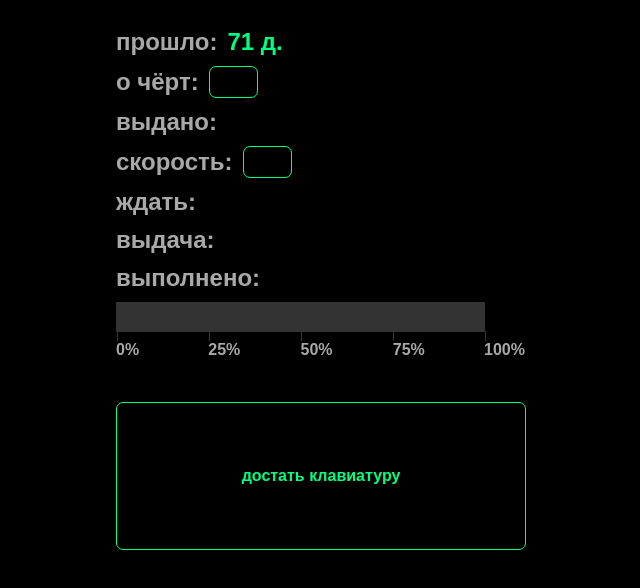
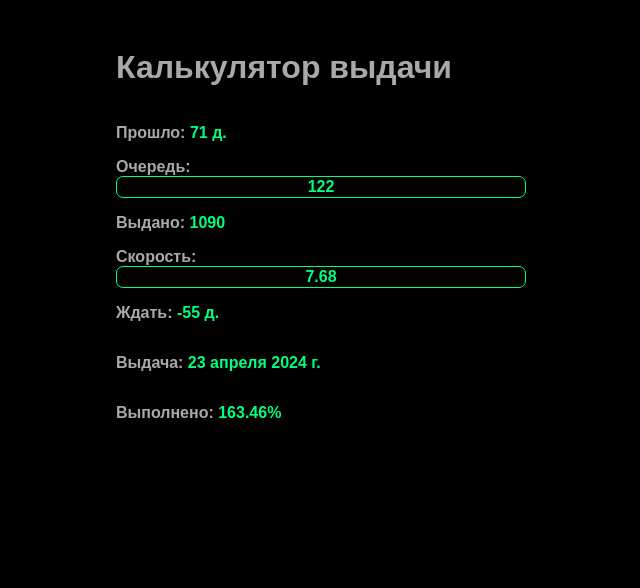
Before and after one commit to 74101/calc, a plain HTML site: page index.html in a window 1280 px wide. Shown: the whole page, without its empty margins (319-959 px from the left). Drawn offline with Linux system fonts and the light colour scheme.

Commit message:
Update index.html

```diff
--- a/index.html
+++ b/index.html
@@ -120,107 +120,72 @@
 </head>
 
 <body>
-  <h2>прошло: <span class="q0"></span></h2>
-  <div>
-    <label>
-      <h2>о чёрт: <input class="input" type="number" min="1" max="3"></h2>
-    </label>
-  </div>
-  <h2>выдано: <span class="q1"></span></h2>
-  <h2>скорость: <input class="q2 input-recalc" type="number" min="1" max="3"></h2>
-  <h2>ждать: <span class="q3"></span></h2>
-  <h2>выдача: <span class="q4"></span></h2>
-  <h2>выполнено: <span class="q5"></span></h2>
-  <div class="bar_outer">
-    <div class="bar_inner" style="width:0"></div>
-    <div class="m m0">0%</div>
-    <div class="m m25">25%</div>
-    <div class="m m50">50%</div>
-    <div class="m m75">75%</div>
-    <div class="m m100">100%</div>
-  </div>
-  <button>достать клавиатуру</button>
-  <script>
-document.addEventListener('DOMContentLoaded', () => {
-  const button = document.querySelector('button');
-  const input = document.querySelector('.input'); // Первый инпут
-  const inputRecalc = document.querySelector('.input-recalc'); // Второй инпут
-  input.focus();
-  button.click();
-  button.addEventListener('click', function (evt) {
-    input.focus();
-  });
 
-  const time1 = new Date('2024-07-17').getTime();
-  const time2 = new Date().getTime();
+    <h1>Калькулятор выдачи</h1>
+    <p>Прошло: <span id="days-passed">71 д.</span></p>
+    <label for="queue-input">Очередь:</label>
+    <input type="number" id="queue-input" value="122" />
+    <p>Выдано: <span id="issued">545</span></p>
+    <label for="speed-input">Скорость:</label>
+    <input type="number" id="speed-input" value="7.68" step="0.01" />
+    <p>Ждать: <span id="days-wait">16 д.</span></p>
+    <p>Выдача: <span id="issue-date">12 октября 2024</span></p>
+    <p>Выполнено: <span id="completion">82%</span></p>
 
-  const differenceInMilliseconds = time2 - time1;
-  const differenceInDays = Math.round(differenceInMilliseconds / (1000 * 60 * 60 * 24));
+    <script>
+        // Исходные данные
+        const initialQueue = 667;
+        const initialDate = new Date("2024-06-17");
 
-  const Q = 667;
-  const q0 = document.querySelector('.q0');
-  const q1 = document.querySelector('.q1');
-  const q2 = document.querySelector('.q2');
-  const q3 = document.querySelector('.q3');
-  const q4 = document.querySelector('.q4');
-  const q5 = document.querySelector('.q5');
-  const bar_inner = document.querySelector('.bar_inner');
+        // Получаем элементы DOM
+        const queueInput = document.getElementById("queue-input");
+        const speedInput = document.getElementById("speed-input");
+        const issuedElem = document.getElementById("issued");
+        const daysWaitElem = document.getElementById("days-wait");
+        const issueDateElem = document.getElementById("issue-date");
+        const completionElem = document.getElementById("completion");
 
-  q0.innerHTML = differenceInDays + ' д.';
+        // Начальные значения
+        let issued = 545; // выдано
+        let daysPassed = 71; // прошло дней
 
-  function calc(value, speed) {
-    let difference = Q - value;
-    let wait = 0;
-    if (speed) {
-      wait = Math.round(value / speed);
-    } else {
-      wait = Math.round(value / (difference / differenceInDays));
-    }
-    let today = new Date();
-    today.setDate(today.getDate() + wait);
-    let dd = String(today.getDate()).padStart(2, '0');
-    let mm = String(today.getMonth() + 1).padStart(2, '0');
-    let yyyy = today.getFullYear();
+        // Функция для обновления значений
+        function updateValues() {
+            // Получаем текущее значение очереди и скорости
+            const currentQueue = parseInt(queueInput.value);
+            const currentSpeed = parseFloat(speedInput.value);
 
-    // Названия месяцев
-    const monthNames = [
-      'января', 'февраля', 'марта', 'апреля',
-      'мая', 'июня', 'июля', 'августа',
-      'сентября', 'октября', 'ноября', 'декабря'
-    ];
+            // Обновляем количество выданных
+            issued = issued + currentSpeed * daysPassed; // пересчет выданного
+            issuedElem.textContent = Math.round(issued);
 
-    mm = monthNames[mm - 1]; // Получаем название месяца
+            // Обновляем процент выполнения
+            const completion = ((issued / initialQueue) * 100).toFixed(2);
+            completionElem.textContent = `${completion}%`;
 
-    let percentage = Math.round((difference / Q) * 100);
-    let result = `${dd} ${mm} ${yyyy}`;
+            // Обновляем дни ожидания
+            const remainingQueue = initialQueue - issued;
+            const daysWait = Math.ceil(remainingQueue / currentSpeed);
+            daysWaitElem.textContent = `${daysWait} д.`;
 
-    q1.innerHTML = difference;
-    q2.value = (difference / differenceInDays).toFixed(2);
-    q3.innerHTML = wait + ' д.';
-    q4.innerHTML = result;
-    q5.innerHTML = percentage + '%';
-    bar_inner.style.width = `${percentage}%`;
-  }
+            // Обновляем дату выдачи
+            const issueDate = new Date(initialDate);
+            issueDate.setDate(initialDate.getDate() + daysWait);
+            issueDateElem.textContent = issueDate.toLocaleDateString("ru-RU", {
+                day: "numeric",
+                month: "long",
+                year: "numeric",
+            });
+        }
 
-  // Слушатель событий для первого инпута
-  input.addEventListener('input', function (evt) {
-    if (this.value.length > 3) {
-      this.value = input.value.slice(0, 3);
-    }
-    if (this.value > 534) {
-      this.value = 534;
-    }
-    calc(this.value, inputRecalc.value);
-  });
+        // Обработчики событий для ввода
+        queueInput.addEventListener("input", updateValues);
+        speedInput.addEventListener("input", updateValues);
 
-  // Слушатель событий для второго инпута
-  inputRecalc.addEventListener('input', function (evt) {
-    // Перерасчет на основе значения первого инпута и значения второго инпута
-    calc(input.value, this.value);
-  });
-});
+        // Первоначальный расчет
+        updateValues();
+    </script>
 
-  </script>
 </body>
 
 </html>
```
